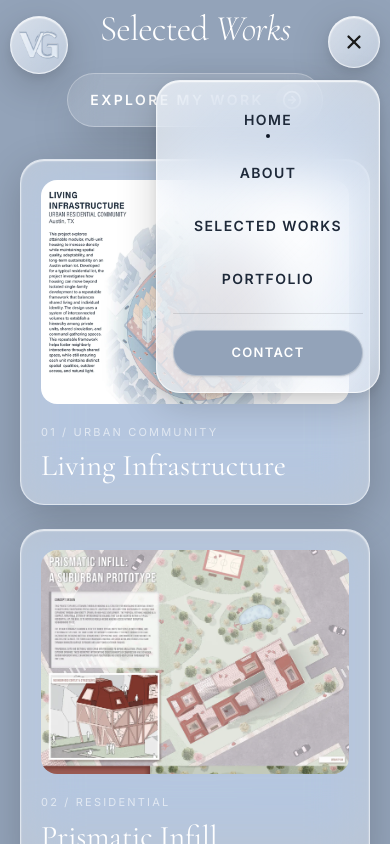
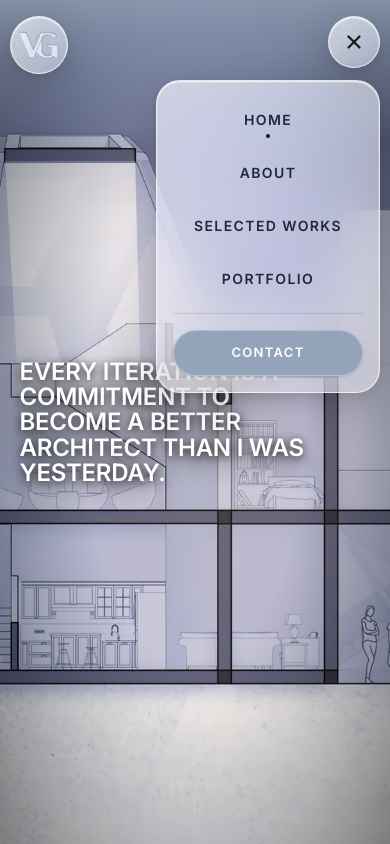
Before and after one commit to Vivguti/vivs-website, a React (Vite) app: page / in a window 390 px wide. Both pictures are taken after a click on the button "Toggle Menu". Shown: the top 844 px of the page. Built offline with nearby package versions, Linux system fonts and the light colour scheme; a web font is replaced by a local one.

Commit message:
Remove mobile scroll jacking on Home page and fix mobile navbar background glitch

```diff
--- a/src/components/Navbar.tsx
+++ b/src/components/Navbar.tsx
@@ -23,7 +23,20 @@ export default function Navbar() {
       transition={{ duration: 0.8, ease: [0.22, 1, 0.36, 1], delay: 0.2 }}
       className="fixed top-4 md:top-6 left-0 right-0 z-50 flex justify-center pointer-events-none"
     >
-      <div className="w-[95%] md:w-[90%] max-w-4xl">
+      {/* Mobile Backdrop to close menu when tapping outside */}
+      <AnimatePresence>
+        {isMobileMenuOpen && (
+          <motion.div
+            initial={{ opacity: 0 }}
+            animate={{ opacity: 1 }}
+            exit={{ opacity: 0 }}
+            transition={{ duration: 0.2 }}
+            className="fixed inset-0 -top-10 h-[120vh] w-screen pointer-events-auto z-40"
+            onClick={() => setIsMobileMenuOpen(false)}
+          />
+        )}
+      </AnimatePresence>
+      <div className="w-[95%] md:w-[90%] max-w-4xl z-50">
 
         {/* --- MOBILE LAYOUT: Individual Circles --- */}
         <div className="md:hidden flex justify-between items-start w-full">
--- a/src/pages/Home.tsx
+++ b/src/pages/Home.tsx
@@ -67,6 +67,122 @@ function ManifestoBlock({
   );
 }
 
+// ─── Mobile Auto-Playing Home (No scroll-jacking) ──────────────────────────────
+function MobileHome() {
+  const [step, setStep] = useState(0);
+
+  useEffect(() => {
+    // 0 = image only, 1 = M1, 2 = image only, 3 = M2
+    const sequence = [
+      { step: 0, duration: 1500 },
+      { step: 1, duration: 4500 },
+      { step: 2, duration: 1000 },
+      { step: 3, duration: 4500 },
+    ];
+
+    let currentIdx = 0;
+    let timeoutId: any;
+
+    const nextStep = () => {
+      currentIdx = (currentIdx + 1) % sequence.length;
+      setStep(sequence[currentIdx].step);
+      timeoutId = setTimeout(nextStep, sequence[currentIdx].duration);
+    };
+
+    timeoutId = setTimeout(nextStep, sequence[0].duration);
+    return () => clearTimeout(timeoutId);
+  }, []);
+
+  return (
+    <main className="w-full flex flex-col bg-[#93A3B9]">
+      {/* 100vh Hero */}
+      <section className="relative w-full h-[100svh] overflow-hidden">
+        {/* Background Layer */}
+        <div className="absolute inset-0 z-0">
+          <img src="/hero-render-4.webp" className="w-full h-full object-cover object-center" fetchPriority="high" />
+        </div>
+        <div className="absolute inset-0 z-[1]" style={{ background: 'radial-gradient(ellipse at center, transparent 40%, rgba(0,0,0,0.5) 100%)' }} />
+        <div className="absolute inset-0 z-[2]" style={{ background: 'radial-gradient(ellipse at 55% 50%, rgba(255,190,90,0.12) 0%, rgba(255,140,50,0.06) 40%, transparent 70%)' }} />
+        <div className="absolute top-0 left-0 right-0 h-[140px] z-[9] bg-gradient-to-b from-[#93A3B9]/80 to-transparent pointer-events-none" />
+
+        {/* Timed Text */}
+        <div className="absolute left-[5%] top-1/2 -translate-y-1/2 z-[10] w-[90%] max-w-[300px] pointer-events-none h-[120px]">
+          {/* Manifesto 1 */}
+          <motion.div
+            initial={{ opacity: 0, y: 15 }}
+            animate={{ opacity: step === 1 ? 1 : 0, y: step === 1 ? 0 : -15 }}
+            transition={{ duration: 1.2, ease: "easeInOut" }}
+            className="absolute inset-0 flex items-center"
+          >
+            <p className="hero-manifesto text-[24px] sm:text-[28px] leading-[1.1]">
+              {MANIFESTO_1.join(' ')}
+            </p>
+          </motion.div>
+
+          {/* Manifesto 2 */}
+          <motion.div
+            initial={{ opacity: 0, y: 15 }}
+            animate={{ opacity: step === 3 ? 1 : 0, y: step === 3 ? 0 : -15 }}
+            transition={{ duration: 1.2, ease: "easeInOut" }}
+            className="absolute inset-0 flex items-center"
+          >
+            <p className="hero-manifesto text-[24px] sm:text-[28px] leading-[1.1]">
+              {MANIFESTO_2.join(' ')}
+            </p>
+          </motion.div>
+        </div>
+
+        {/* Scroll down indicator */}
+        <motion.div
+          animate={{ opacity: [0.3, 1, 0.3], y: [0, 5, 0] }}
+          transition={{ repeat: Infinity, duration: 3, ease: "easeInOut" }}
+          className="absolute bottom-6 left-1/2 -translate-x-1/2 z-[11] flex flex-col items-center gap-2 pointer-events-none"
+        >
+          <span className="font-body text-[9px] tracking-[0.3em] uppercase leading-none text-white/60">Scroll</span>
+          <div className="w-px h-6 bg-white/40" />
+        </motion.div>
+      </section>
+
+      {/* Selected Works (Natural Scroll Flow) */}
+      <section className="w-full bg-[#93A3B9] flex flex-col justify-center items-center py-16 px-5 relative z-[15]">
+        <div className="w-full flex flex-col items-center mb-10">
+          <h2 className="font-display text-4xl text-white tracking-tight mb-4">
+            <span className="font-light">Selected</span> <span className="font-light italic">Works</span>
+          </h2>
+          <Link to="/selected-works" className="cta-explore shadow-xl py-3 px-6">
+            <span className="text-sm">Explore My Work</span>
+            <span className="cta-arrow !w-8 !h-8">
+              <svg width="20" height="20" viewBox="0 0 24 24" fill="none" stroke="currentColor" strokeWidth="2" strokeLinecap="round" strokeLinejoin="round">
+                <circle cx="12" cy="12" r="10" />
+                <polyline points="12 16 16 12 12 8" />
+                <line x1="8" y1="12" x2="16" y2="12" />
+              </svg>
+            </span>
+          </Link>
+        </div>
+
+        <div className="w-full flex flex-col gap-8">
+          <Link to="/project/living-infrastructure" className="group glass-panel rounded-3xl overflow-hidden p-5 transition-all duration-500 active:bg-white/20">
+            <div className="w-full h-56 rounded-2xl overflow-hidden mb-5">
+              <img src="/living-infrastructure-board.webp" alt="Living Infrastructure" loading="lazy" className="w-full h-full object-cover object-top" />
+            </div>
+            <span className="font-body text-[11px] tracking-[0.2em] uppercase text-white/60 block mb-2">01 / Urban Community</span>
+            <h3 className="font-display text-3xl text-white">Living Infrastructure</h3>
+          </Link>
+
+          <Link to="/selected-works" className="group glass-panel rounded-3xl overflow-hidden p-5 transition-all duration-500 active:bg-white/20">
+            <div className="w-full h-56 rounded-2xl overflow-hidden mb-5">
+              <img src="/prismatic-infill-board-full.webp" alt="Prismatic Infill" loading="lazy" className="w-full h-full object-cover object-top" style={{ objectPosition: 'center 0%' }} />
+            </div>
+            <span className="font-body text-[11px] tracking-[0.2em] uppercase text-white/60 block mb-2">02 / Residential</span>
+            <h3 className="font-display text-3xl text-white">Prismatic Infill</h3>
+          </Link>
+        </div>
+      </section>
+    </main>
+  );
+}
+
 // ─── Main Component ────────────────────────────────────────────────────────────
 export default function Home() {
   const heroRef = useRef<HTMLElement>(null);
@@ -86,6 +202,10 @@ export default function Home() {
     window.addEventListener('resize', handler);
     return () => window.removeEventListener('resize', handler);
   }, []);
+
+  if (isMobile) {
+    return <MobileHome />;
+  }
 
   const { scrollYProgress } = useScroll({
     target: heroRef,
```
